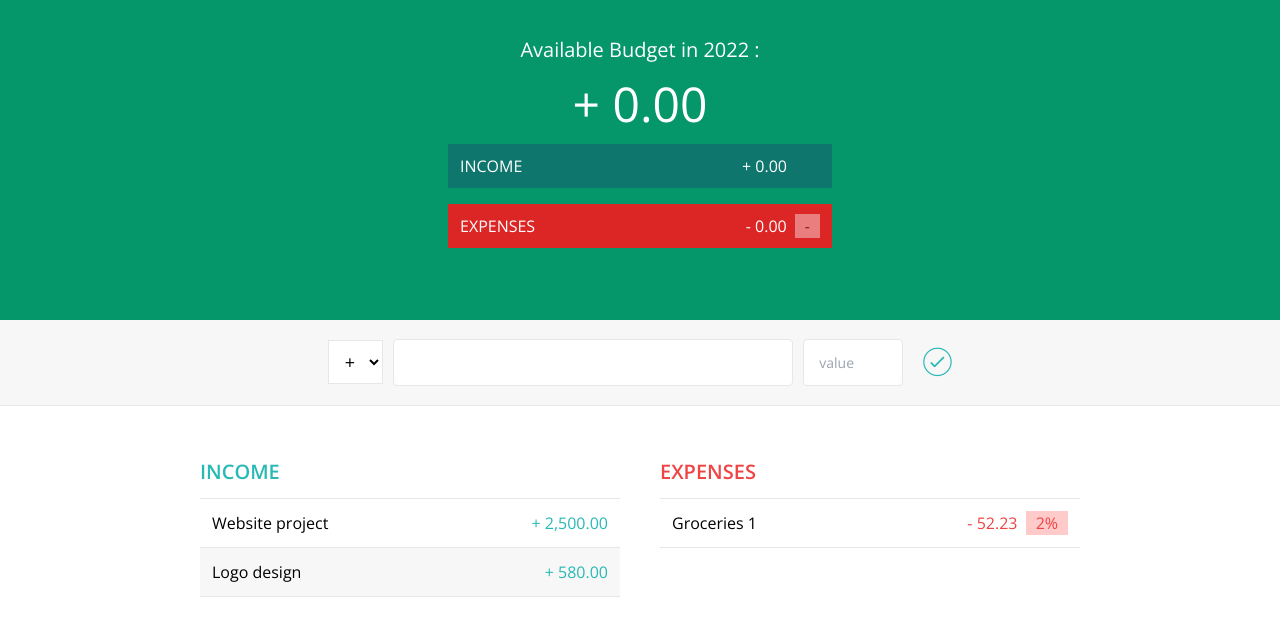
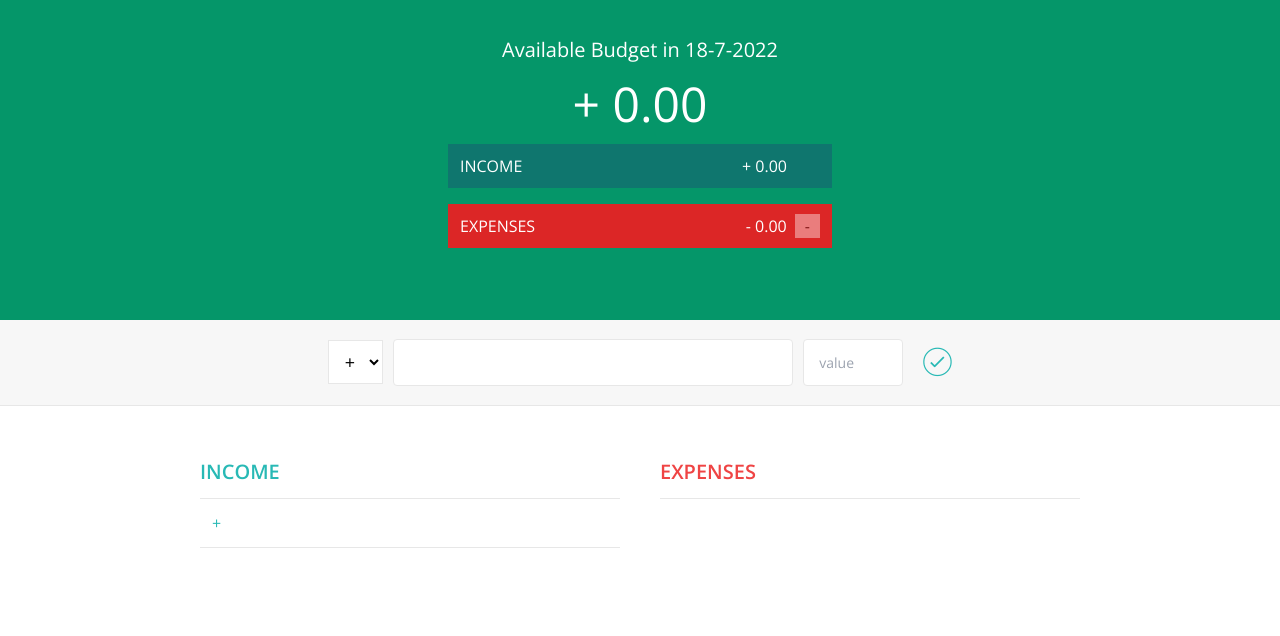
Before and after one commit to Hama02/budget_app, a website: page index.html in a window 1280 px wide. Both pictures are taken after a click on the button 937 px from the left and 362 px from the top of the page. Drawn offline with nearby package versions, Linux system fonts and the light colour scheme.

Commit message:
Added The JS Functionality

```diff
--- a/app.js
+++ b/app.js
@@ -0,0 +1,60 @@
+//Initialize the date
+let today = new Date();
+let date =
+  today.getDate() + "-" + (today.getMonth() + 1) + "-" + today.getFullYear();
+document.querySelector(".date").textContent = date;
+let budget = document.querySelector(".budget");
+const btn = document.querySelector(".add_btn");
+
+//Event Handler
+btn.addEventListener("click", (event) => {
+  let type =
+    document.querySelector(".add_type")[
+      document.querySelector(".add_type").selectedIndex
+    ].textContent;
+  let desc = document.querySelector(".add_description").value;
+  let val = document.querySelector(".add_value").value;
+  let content = document.createElement("div");
+  content.classList.add("content");
+  content.innerHTML = `${desc} <div class="${
+    type == "+" ? "plus" : "minus"
+  }">${type} ${val} <span class="percent ${
+    type == "+" ? "hidden" : "inline-block"
+  }">5%</span>`;
+  if (type == "+") document.querySelector(".income_section").append(content);
+  else document.querySelector(".expenses_section").append(content);
+  check_bg(type);
+  document.querySelector(
+    `${type == "+" ? ".curr_income" : ".curr_expenses"}`
+  ).firstChild.textContent = `${type} ${check_money(type)}`;
+  updateBudget();
+});
+
+function check_bg(sign) {
+  let contents = document
+    .querySelector(`.${sign == "+" ? "income_section" : "expenses_section"}`)
+    .querySelectorAll(".content");
+  contents.forEach((ele, index) => {
+    if (sign == "+") {
+      if (index % 2 != 0) ele.classList.add("bg-midColor");
+    } else if (sign == "-")
+      if (index % 2 == 0) ele.classList.add("bg-midColor");
+  });
+}
+
+function check_money(sign) {
+  let sum = 0;
+  let contents = document
+    .querySelector(`.${sign == "+" ? "income_section" : "expenses_section"}`)
+    .querySelectorAll(".content");
+  contents.forEach((ele) => {
+    let curr_val = ele.firstElementChild.firstChild.textContent;
+    sum += Number(curr_val.slice(1));
+  });
+  return sum.toFixed(2);
+}
+
+function updateBudget() {
+  let diff = check_money("+") - check_money("-");
+  budget.textContent = `${diff >= 0 ? "+" : "-"} ${Math.abs(diff).toFixed(2)}`;
+}
--- a/index.html
+++ b/index.html
@@ -26,7 +26,7 @@
         <div class="text-xl">
           Available Budget in <span class="date">2022 :</span>
         </div>
-        <div class="text-5xl">+ 0.00</div>
+        <div class="text-5xl budget">+ 0.00</div>
         <div class="bg-teal-700 incomes">
           <div>INCOME</div>
           <div class="curr_income mr-[33px]">+ 0.00</div>
@@ -65,12 +65,6 @@
         >
           INCOME
         </div>
-        <div class="content">
-          Website project <span class="plus">+ 2,500.00</span>
-        </div>
-        <div class="content bg-midColor">
-          Logo design <span class="plus">+ 580.00</span>
-        </div>
       </div>
 
       <div class="expenses_section w-[420px]">
@@ -79,13 +73,6 @@
         >
           EXPENSES
         </div>
-        <div class="content">
-          Groceries 1
-          <div class="minus">
-            - 52.23
-            <span class="percent">2%</span>
-          </div>
-        </div>
       </div>
     </div>
     <script src="app.js"></script>
```
Also changed, not shown: css/main.css.
